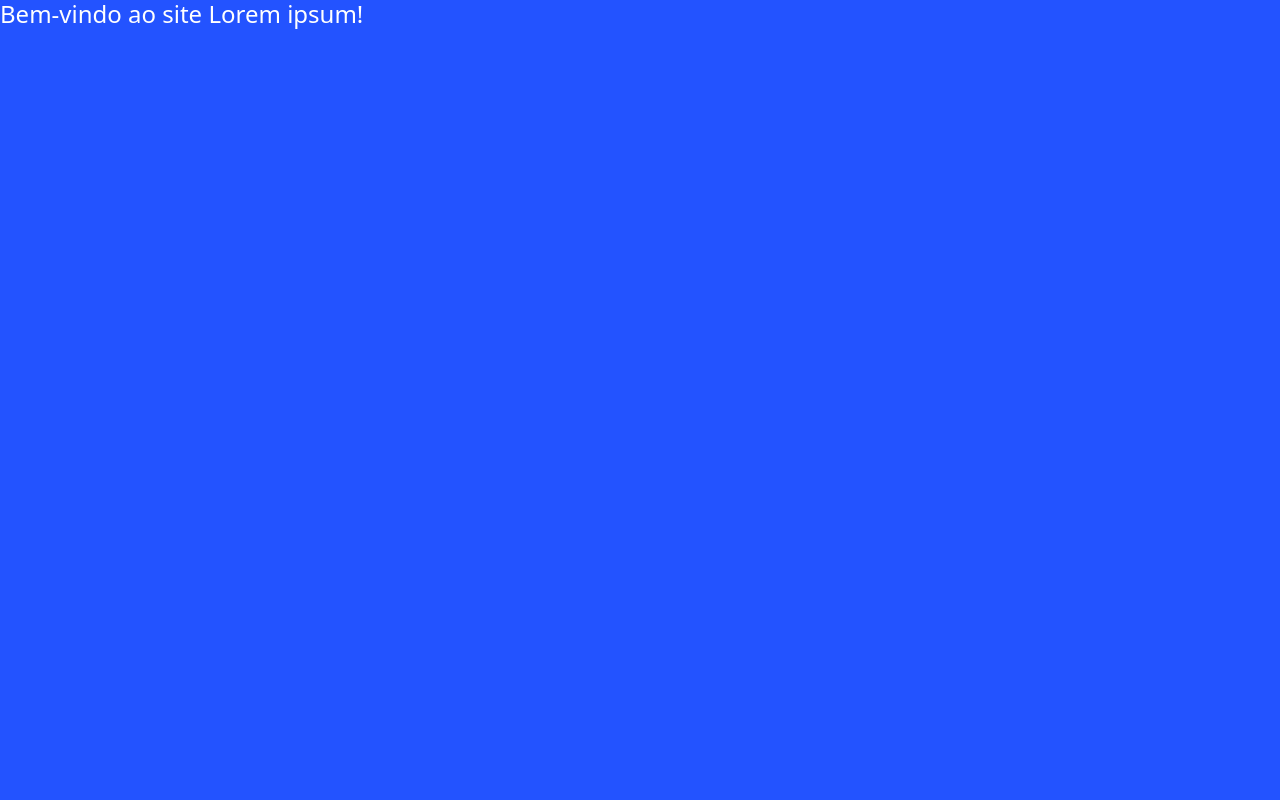
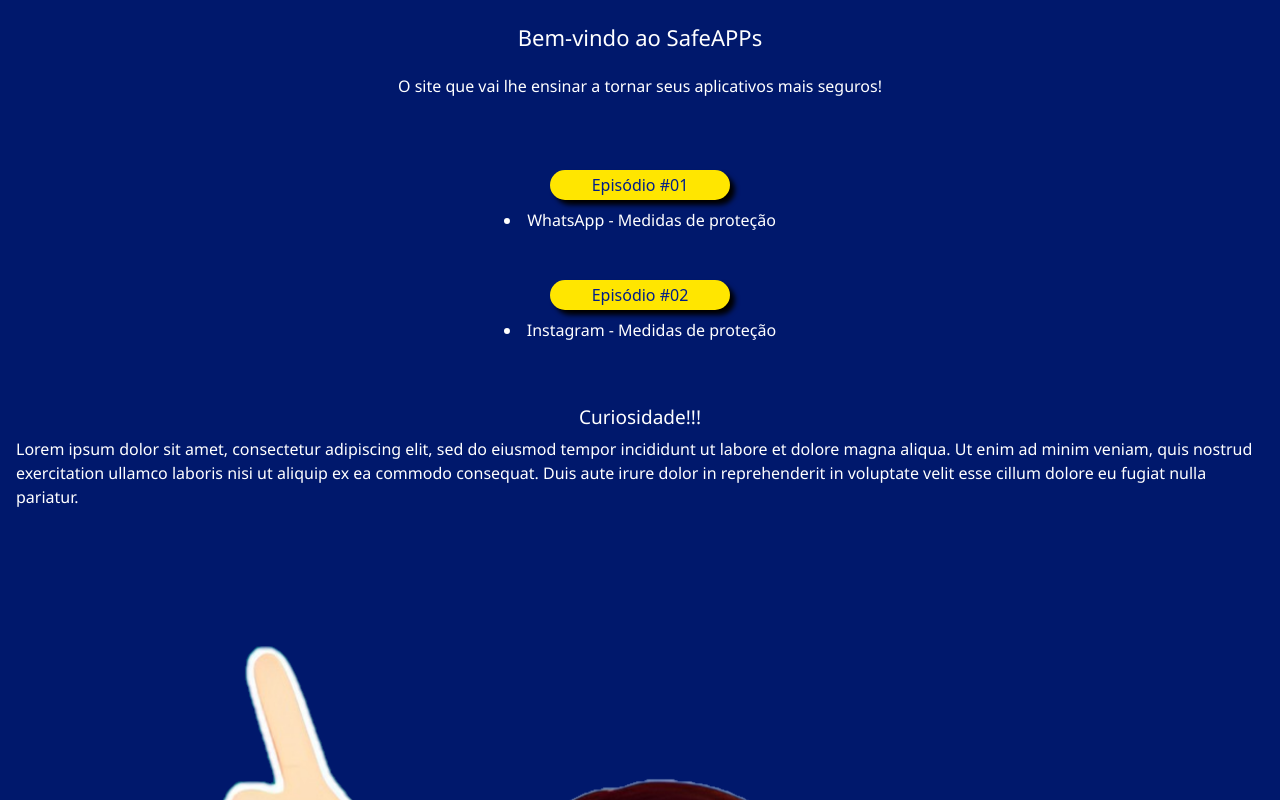
Before and after one commit to Andrengr0/Projeto-Material-Instrucional, a plain HTML site: page index.html in a window 1280 px wide. Shown: the top 800 px of the page. Drawn offline with nearby package versions, Linux system fonts and the light colour scheme.

Commit message:
construct

```diff
--- a/CSS/style.css
+++ b/CSS/style.css
@@ -2,82 +2,60 @@
     margin: 0;
     padding: 0;
     box-sizing: border-box;
+    font-family:'Segoe UI', Tahoma, Geneva, Verdana, sans-serif;
 }
 
 html, body{
     height: 100%;
+    color: #ffffff;
 }
 
 body{
-    background-color: #2353FF;
+    background-color: #00186C;
 }
 
-.card {
-    width: 190px;
-    height: 254px;
-    background: #07182E;
-    position: relative;
-    display: flex;
-    place-content: center;
-    place-items: center;
-    overflow: hidden;
-    border-radius: 20px;
-  }
+.container{
+    width: 100%;
+    max-width: 560px;
+    margin: 0 auto;
+}
 
-  .card h2 {
-    z-index: 1;
-    color: white;
-    font-size: 2em;
-  }
-
-  .card::before {
-    content: '';
-    position: absolute;
-    width: 100px;
-    background-image: linear-gradient(180deg, rgb(0, 183, 255), rgb(255, 48, 255));
-    height: 130%;
-    animation: rotBGimg 3s linear infinite;
-    transition: all 0.2s linear;
-  }
-
-  @keyframes rotBGimg {
-    from {
-      transform: rotate(0deg);
-    }
-
-    to {
-      transform: rotate(360deg);
-    }
-  }
-
-  .card::after {
-    content: '';
-    position: absolute;
-    background: #07182E;
-    ;
-    inset: 5px;
-    border-radius: 15px;
-  }
-  /* .card:hover:before {
-    background-image: linear-gradient(180deg, rgb(81, 255, 0), purple);
-    animation: rotBGimg 3.5s linear infinite;
-  } */
-
-
-
+.cabecalho{
+    text-align: center;
+}
 h1{
-    font-size: 24px;
+    font-size: 22px;
     color: #ffffff;
 }
 
 h2{
-    font-size: 21px;
+    font-size: 19px;
 }
 
-.container,
+
+.btn_amarelo{
+    background-color: #FFE600;
+    border: 0;
+    color: #001E8A;
+    margin-left: 50%;
+    transform: translateX(-50%);
+    width: 180px;
+    height: 30px;
+    border-radius: 30px;
+    box-shadow: 5px 5px 5px black;
+}
+
+
+/*################# Tela Principal #################*/
+
+
+
+
+/*################# Tela Whatsapp ##################*/
+
 .video{
     width: 100%;
-    max-width: 900px;
+    max-width: 560px;
     margin: 0 auto;
 }
 
@@ -152,3 +130,56 @@ input{
 .btn-responder:hover:before {
     transform: translateX(15em);
   }
+
+
+
+  .card {
+    width: 190px;
+    height: 254px;
+    background: #07182E;
+    position: relative;
+    display: flex;
+    place-content: center;
+    place-items: center;
+    overflow: hidden;
+    border-radius: 20px;
+  }
+
+  .card h2 {
+    z-index: 1;
+    color: white;
+    font-size: 2em;
+  }
+
+  .card::before {
+    content: '';
+    position: absolute;
+    width: 100px;
+    background-image: linear-gradient(180deg, rgb(0, 183, 255), rgb(255, 48, 255));
+    height: 130%;
+    animation: rotBGimg 3s linear infinite;
+    transition: all 0.2s linear;
+  }
+
+  @keyframes rotBGimg {
+    from {
+      transform: rotate(0deg);
+    }
+
+    to {
+      transform: rotate(360deg);
+    }
+  }
+
+  .card::after {
+    content: '';
+    position: absolute;
+    background: #07182E;
+    ;
+    inset: 5px;
+    border-radius: 15px;
+  }
+  /* .card:hover:before {
+    background-image: linear-gradient(180deg, rgb(81, 255, 0), purple);
+    animation: rotBGimg 3.5s linear infinite;
+  } */
--- a/index.html
+++ b/index.html
@@ -12,7 +12,26 @@
 
 <body>
 
-    <h1>Bem-vindo ao site Lorem ipsum!</h1>
+    <div class="cabecalho container mt-4">
+        <h1>Bem-vindo ao SafeAPPs</h1>
+        <p class="mt-3 p-2">O site que vai lhe ensinar a tornar seus aplicativos mais seguros!</p>
+    </div><!-- container -->
+
+    <button class="btn_amarelo mt-5">Episódio #01</button>
+    <li class="mt-2 text-center">WhatsApp - Medidas de proteção</li>
+
+    <button class="btn_amarelo mt-5">Episódio #02</button>
+    <li class="mt-2 text-center">Instagram - Medidas de proteção</li>
+
+    <div class="card-curiosidade mt-5 p-3">
+        <h2 class="text-center">Curiosidade!!!</h2>
+        <p>Lorem ipsum dolor sit amet, consectetur adipiscing elit, sed do eiusmod tempor incididunt ut labore et dolore magna aliqua. Ut enim ad minim veniam, quis nostrud exercitation ullamco laboris nisi ut aliquip ex ea commodo consequat. Duis aute irure dolor in reprehenderit in voluptate velit esse cillum dolore eu fugiat nulla pariatur.</p>
+        <img src="images/adolescente2.png">
+    </div><!-- card-curiosidade -->
+
+
+
+
 
 
 
```
